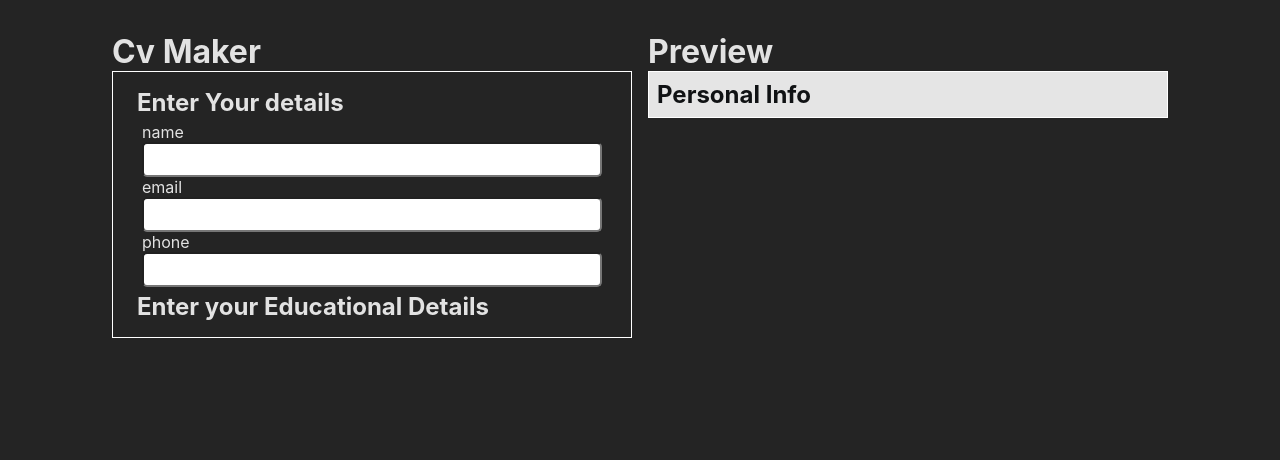
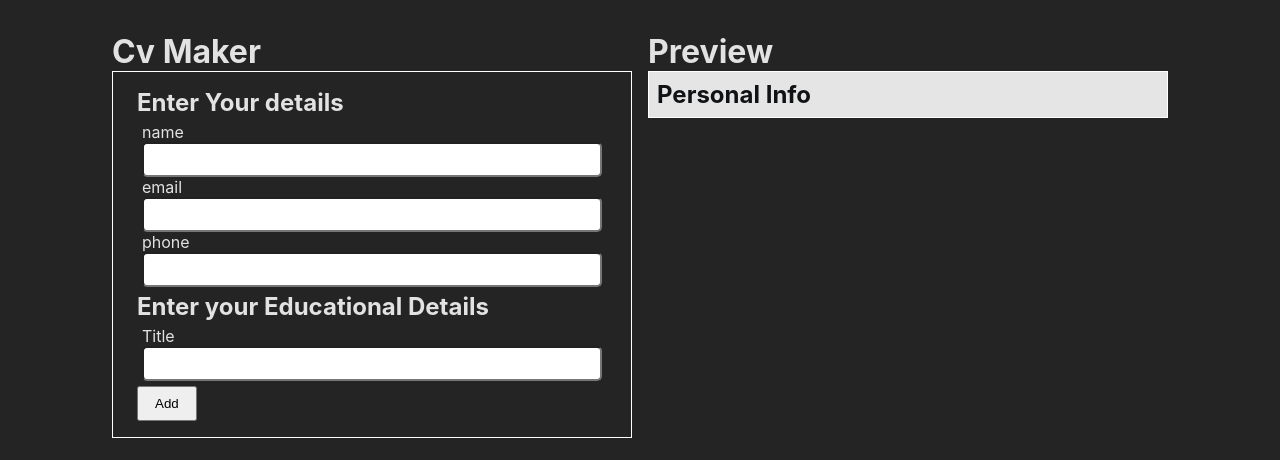
Before and after one commit to RazaNaqsh/CvCreator-React, a React (Vite) app: page / in a window 1280 px wide. Shown: the top 460 px of the page. Built offline with nearby package versions, Linux system fonts and the light colour scheme.

Commit message:
Single state for managing edu field

```diff
--- a/src/App.jsx
+++ b/src/App.jsx
@@ -19,9 +19,9 @@ function App() {
 	// console.log(generalInfo);
 
 	const generalInfoArr = ["name", "email", "phone"];
-	const generalInputElements = generalInfoArr.map((item) => {
+	const generalInputElements = generalInfoArr.map((item, index) => {
 		return (
-			<label>
+			<label key={index}>
 				{item}
 				<input
 					type="text"
@@ -33,6 +33,43 @@ function App() {
 		);
 	});
 
+	const [eduInfo, setEduInfo] = React.useState([
+		{
+			id: nanoid(),
+			title: "",
+		},
+	]);
+	const eduElements = eduInfo.map((item) => (
+		<div
+			key={item.id}
+			className="form-field-container"
+		>
+			<label>
+				Title
+				<input
+					type="text"
+					onChange={() => handleEduChange(event, item.id)}
+					name="title"
+					value={item.title}
+				/>
+			</label>
+		</div>
+	));
+
+	function handleEduChange(e, id) {
+		console.log(id);
+		const { name, value } = e.target;
+		setEduInfo((prevData) => {
+			return prevData.map((item) =>
+				item.id === id ? { ...item, [name]: value } : item
+			);
+		});
+		console.log(eduInfo);
+	}
+
+	function newField() {
+		setEduInfo((prevData) => [...prevData, { id: nanoid(), title: "" }]);
+	}
 	return (
 		<div className="App">
 			<div className="form-container">
@@ -42,8 +79,8 @@ function App() {
 					<div className="form-field-container">{generalInputElements}</div>
 
 					<h2>Enter your Educational Details</h2>
-					{/* {eduExpElements} */}
-					{/* <button onClick={newField}>Add</button> */}
+					{eduElements}
+					<button onClick={newField}>Add</button>
 				</section>
 			</div>
 
```
Also changed, not shown: src/components/Form.jsx (deleted, +0 -45 lines), src/components/Input.jsx (added, +10 -0 lines).
